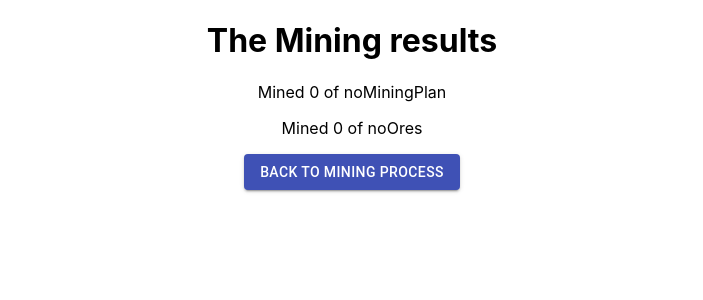
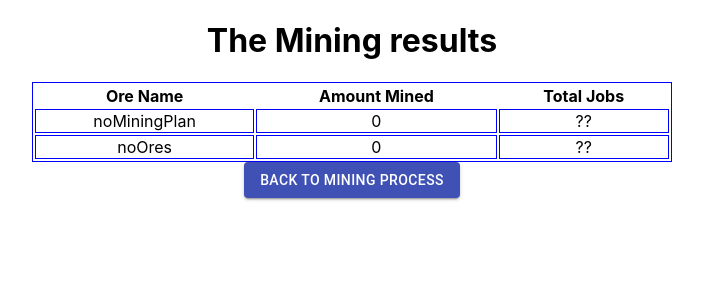
Before and after one commit to Samir70/topcoder-learning-react, a React (Create React App) app: page /results in a window 1280 px wide. Shown: the top 300 px of the page, without its empty margins (288-991 px from the left). Built offline with nearby package versions, Linux system fonts and the light colour scheme.

Commit message:
display results in a table

```diff
--- a/src/App.css
+++ b/src/App.css
@@ -2,3 +2,14 @@
   text-align: center;
   height: 100%;
 }
+
+table {
+  margin: 0 auto;
+  table-layout: auto;
+  width: 50%;
+  border: 1px solid blue
+}
+
+td {
+  border: 1px solid blue;
+}
--- a/src/components/Results.js
+++ b/src/components/Results.js
@@ -5,11 +5,22 @@ import { GoToMiningProcessButton } from './NavButtons';
 
 export const Results = () => {
     const miningPlan = useSelector(getResults);
-    const res =  miningPlan.map((ore, i) => <p key={i}>Mined {ore.amount} of {ore.name}</p>)
+    const res = miningPlan.map((ore, i) => <tr key={i}><td>{ore.name}</td><td>{ore.amount}</td><td>??</td></tr>)
     return (
         <div>
             <h1>The Mining results</h1>
-            {res}
+            <table>
+                <thead>
+                    <tr>
+                        <th>Ore Name</th>
+                        <th>Amount Mined</th>
+                        <th>Total Jobs</th>
+                    </tr>
+                </thead>
+                <tbody>
+                    {res}
+                </tbody>
+            </table>
             <GoToMiningProcessButton />
         </div>
     )
```
